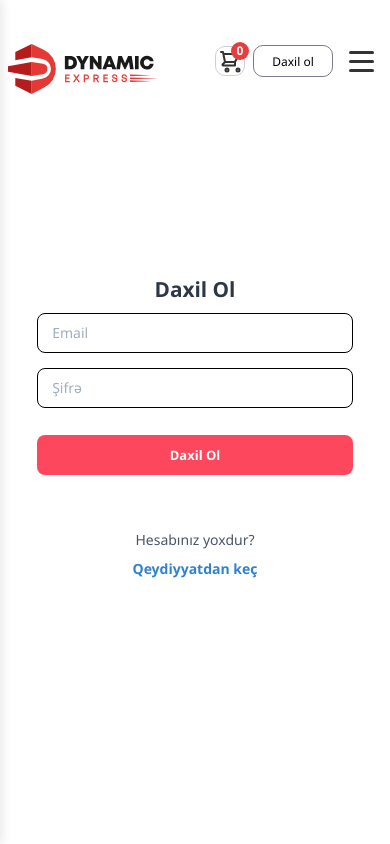
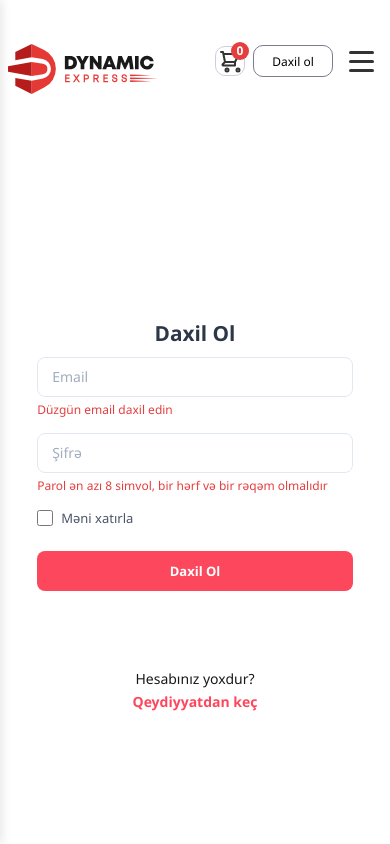
Before and after one commit to cihankarimli/dynamex-app, a Next.js app: page /login in a window 390 px wide. Shown: the top 844 px of the page. Built offline with nearby package versions, Linux system fonts and the light colour scheme.

Commit message:
added Login Panel in server component

```diff
--- /dev/null
+++ b/src/app/components/FormInput.jsx
@@ -0,0 +1,21 @@
+function FormInput({ item }) {
+  return (
+    <>
+      <div key={item.id} className="input-container">
+        <label>{item.label}</label>
+        <input
+          type={item.type}
+          id={item.id}
+          placeholder={item.placeHolder}
+          name={item.name}
+          required={item.required ? true : false}
+          pattern={item.pattern}
+          title={item.message}
+        />
+        <small className="error-message">{item.message}</small>
+      </div>
+    </>
+  );
+}
+
+export default FormInput;
--- a/src/app/components/LoginInput.jsx
+++ b/src/app/components/LoginInput.jsx
@@ -1,53 +1,24 @@
-"use client";
-import { useForm } from "react-hook-form";
+import React from "react";
 import LoginData from "../data/LoginData";
+import FormInput from "./FormInput.jsx";
 
 function LoginInput() {
-  const {
-    register,
-    handleSubmit,
-    formState: { errors, touchedFields },
-  } = useForm();
-
-  const onSubmit = (data) => console.log(data);
-
   return (
-    <>
     <div className="login-container">
-        <form onSubmit={handleSubmit(onSubmit)}>
+      <form className="form-input" action="/login" method="POST">
         {LoginData.map((item) => (
-            <div className="input-container" key={item.id}>
-              <label htmlFor={item.name}>{item.label}</label>
-              <input
-                type={item.type}
-                id={item.name}
-                style={{
-                  backgroundColor:
-                    touchedFields[item.name] && !errors[item.name]
-                      ? "#E8F0FE"
-                      : "white",
-                  borderColor: errors[item.name] ? "red" : "black",
-                }}
-                placeholder={item.placeHolder}
-                {...register(item.name, {
-                  required: item.required || false,
-                  pattern: item.pattern || undefined,
-                })}
-              />
-              {errors[item.name] && (
-                <span className="error-message">
-                  {errors[item.name].message}
-                </span>
-              )}
+          <FormInput key={item.id} item={item} />
+        ))}
+        <div className="checkbox-container">
+          <input type="checkbox" id="remember" />
+          <label htmlFor="remember">Məni xatırla</label>
         </div>
-          ))}
 
         <button type="submit" className="login-button">
           Daxil Ol
         </button>
       </form>
     </div>
-    </>
   );
 }
 
--- a/src/app/data/LoginData.js
+++ b/src/app/data/LoginData.js
@@ -5,11 +5,9 @@ const loginData = [
     label: "Email",
     placeHolder: "Email",
     name: "email",
-    required: "Email mütləqdir",
-    pattern: {
-      value: /^[^\s@]+@[^\s@]+\.[^\s@]+$/,
-      message: "Düzgün email daxil edin",
-    },
+    required: true, // boolean
+    pattern: "[^\\s@]+@[^\\s@]+\\.[^\\s@]+", // string format
+    message: "Düzgün email daxil edin",
   },
   {
     id: 2,
@@ -17,11 +15,9 @@ const loginData = [
     label: "Parol",
     placeHolder: "Şifrə",
     name: "password",
-    required: "Parol mütləqdir",
-    pattern: {
-      value: /^(?=.*[A-Za-z])(?=.*\d)[A-Za-z\d]{8,}$/,
-      message: "Parol ən azı 8 simvol, bir hərf və bir rəqəm olmalıdır",
-    },
+    required: true,
+    pattern: "^(?=.*[A-Za-z])(?=.*\\d)[A-Za-z\\d]{8,}$", // string format
+    message: "Parol ən azı 8 simvol, bir hərf və bir rəqəm olmalıdır",
   },
 ];
 
--- a/src/app/login/page.jsx
+++ b/src/app/login/page.jsx
@@ -1,40 +1,38 @@
-import React from "react";
-import LoginInput from "../components/LoginInput";
+import LoginInput from "../components/LoginInput.jsx";
 import Image from "next/image";
 import Link from "next/link";
-import "../styles/Login.css"; // Ensure you have the correct path to your CSS file
+import "../styles/Login.css";
 
-function page() {
+export default function Page() {
   return (
-    <>
     <div className="form-container">
       <div className="title">
-          <h1>Dynamex-ə xoş gəlmişsiniz !</h1>
-          <p>Dynamex-ə xoş gəlmişsiniz !</p>
+        <h1>Dynamex-ə xoş gəlmişsiniz!</h1>
+        <p>Dynamex platformasına daxil olun</p>
       </div>
+
       <div className="login-form-container">
         <div className="login-input">
           <h3>Daxil Ol</h3>
           <LoginInput />
         </div>
+
         <div className="register-button-row">
           <Image
             src="/login_right.svg"
             width={314}
             height={313}
-              alt="register-img"
+            alt="Qeydiyyat şəkli"
+            priority
           />
           <div className="register-btn">
             <span>Hesabınız yoxdur?</span>
             <Link href="/register" className="register-link">
-                <span>Qeydiyyatdan keç</span>
+              Qeydiyyatdan keç
             </Link>
           </div>
         </div>
       </div>
     </div>
-    </>
   );
 }
-
-export default page;
--- a/src/app/styles/Login.css
+++ b/src/app/styles/Login.css
@@ -1,15 +1,4 @@
-* {
-  margin: 0;
-  padding: 0;
-  box-sizing: border-box;
-}
-
-body {
-  font-family: "Inter", -apple-system, BlinkMacSystemFont, "Segoe UI", Roboto,
-    sans-serif;
-  min-height: 100vh;
-}
-
+/* Səhifə strukturu */
 .form-container {
   min-height: 100vh;
   display: flex;
@@ -46,6 +35,7 @@ body {
   max-width: 85%;
   width: 100%;
   min-height: 50vh;
+  animation: slideUp 0.5s ease-out;
 }
 
 .login-input {
@@ -64,24 +54,28 @@ body {
   text-align: center;
 }
 
+.form-input {
+  width: 100%;
+  max-width: 400px;
+}
+
 .login-container {
   width: 100%;
   max-width: 400px;
 }
 
 .input-container {
-  margin-bottom: 2%;
+  margin-bottom: 20px;
   position: relative;
 }
 
 .input-container label {
-  display: none; /* Gizli label */
+  display: none;
 }
 
 .input-container input {
   width: 100%;
   padding: 12px 16px;
-  padding-right: 45px;
   border: 1px solid #e2e8f0;
   border-radius: 8px;
   font-size: 14px;
@@ -100,6 +94,14 @@ body {
 .input-container input::placeholder {
   color: #a0aec0;
   font-size: 14px;
+}
+
+.input-container input:valid {
+  border-color: #00d4aa;
+}
+
+.input-container input:invalid:not(:placeholder-shown) {
+  border-color: #e53e3e;
 }
 
 .error-message {
@@ -172,7 +174,7 @@ body {
   text-decoration: underline;
 }
 
-/* Right side with illustration */
+/* Sağ tərəf - Şəkil və qeydiyyat */
 .register-button-row {
   flex: 1;
   display: flex;
@@ -181,7 +183,6 @@ body {
   justify-content: center;
   padding: 30px;
   position: relative;
-  color: white;
 }
 
 .register-button-row img {
@@ -195,108 +196,31 @@ body {
   display: flex;
   align-items: center;
   gap: 8px;
+  color: black;
 }
 
 .register-btn span:first-child {
   font-size: 14px;
-  color: #4a5568;
+  color: black;
+  opacity: 0.9;
 }
+
 .register-link {
-  color: #3182ce;
+  color: #fd475d;
   text-decoration: none;
   font-weight: 600;
+  font-size: 14px;
+  border-bottom: 1px solid transparent;
+  transition: all 0.3s ease;
 }
 
-.register-btn span:last-child {
-  font-size: 14px;
-  font-weight: 600;
-  color: #3182ce;
-  cursor: pointer;
-  text-decoration: none;
-}
-.register-btn span:last-child:hover {
+.register-link:hover {
+  border-bottom-color: #ffffff;
+  opacity: 0.8;
   text-decoration: underline;
 }
 
-.register-btn span:last-child:hover {
-  opacity: 0.8;
-}
-
-/* Responsive design */
-@media (max-width: 760px) {
-  .login-form-container {
-    flex-direction: column;
-    max-width: 95%;
-  }
-  .title {
-    display: none;
-  }
-
-  .register-button-row {
-    min-height: 200px;
-  }
-
-  .register-button-row img {
-    display: none;
-    padding: 0;
-  }
-  .register-btn {
-    padding: 0;
-    margin-bottom: 100px;
-  }
-}
-
-@media (max-width: 480px) {
-  .login-input {
-    padding: 25px 20px;
-    width: 100%;
-  }
-  .register-button-row img {
-    display: none;
-  }
-  .input-container input {
-    width: 100%;
-    height: 40px;
-    padding: 10px 14px;
-    padding-right: 40px;
-    font-size: 13px;
-  }
-
-  .login-button {
-    height: 40px;
-    font-size: 13px;
-  }
-  .register-btn {
-    padding: 0;
-    min-height: 180px;
-    flex-direction: column;
-  }
-
-  .title h1 {
-    font-size: 1.4rem;
-  }
-
-  .title p {
-    font-size: 0.9rem;
-  }
-
-  .register-button-row img {
-    display: none;
-  }
-}
-
-.input-container input:valid {
-  border-color: #00d4aa;
-}
-
-.input-container input:invalid:not(:placeholder-shown) {
-  border-color: #e53e3e;
-}
-
-.login-form-container {
-  animation: slideUp 0.5s ease-out;
-}
-
+/* Animasiya */
 @keyframes slideUp {
   from {
     opacity: 0;
@@ -308,8 +232,30 @@ body {
   }
 }
 
-.input-container input:focus + .input-container::after {
-  opacity: 1;
+/* Responsive design for inputs */
+/* Responsive design */
+@media (max-width: 760px) {
+  .login-form-container {
+    flex-direction: column;
+    max-width: 95%;
+  }
+
+  .title {
+    display: none;
+  }
+
+  .register-button-row {
+    min-height: 200px;
+    padding: 20px;
+  }
+
+  .register-button-row img {
+    display: none;
+  }
+
+  .register-btn {
+    margin-bottom: 50px;
+  }
 }
 
 @media (max-width: 768px) {
@@ -320,9 +266,7 @@ body {
   .checkbox-container {
     margin: 12px 0;
   }
-  .register-button-row image {
-    display: none;
-  }
+
   .login-button {
     margin-top: 12px;
   }
@@ -331,3 +275,45 @@ body {
     margin-top: 12px;
   }
 }
+
+@media (max-width: 480px) {
+  .login-input {
+    padding: 25px 20px;
+    width: 100%;
+  }
+
+  .register-button-row {
+    min-height: 180px;
+    padding: 15px;
+  }
+
+  .register-button-row img {
+    display: none;
+  }
+
+  .register-btn {
+    flex-direction: column;
+    gap: 4px;
+    margin-bottom: 30px;
+  }
+
+  .input-container input {
+    width: 100%;
+    height: 40px;
+    padding: 10px 14px;
+    font-size: 13px;
+  }
+
+  .login-button {
+    height: 40px;
+    font-size: 13px;
+  }
+
+  .title h1 {
+    font-size: 1.4rem;
+  }
+
+  .title p {
+    font-size: 0.9rem;
+  }
+}
```
Lines whose indentation alone changed are shown as unchanged.
